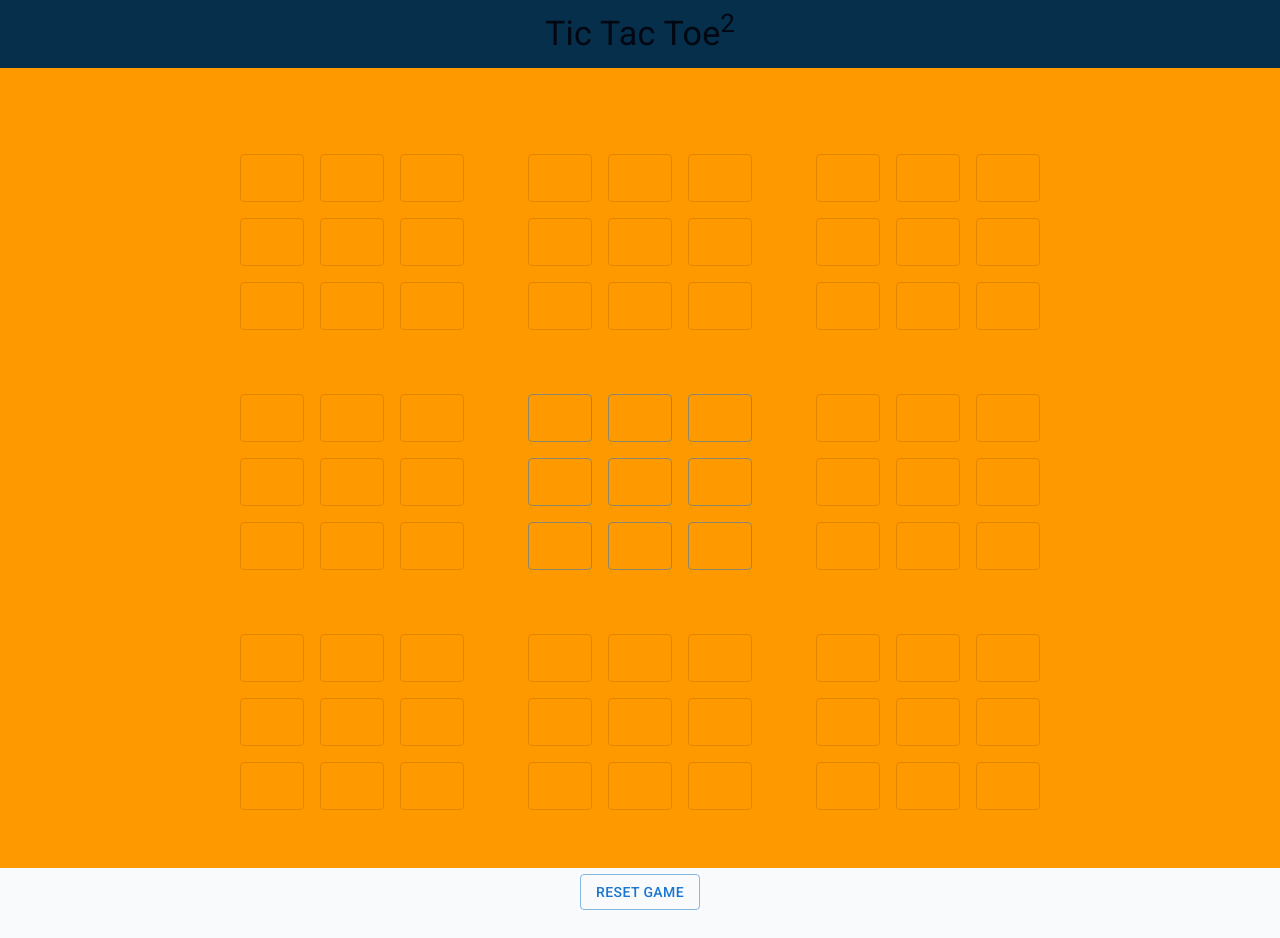
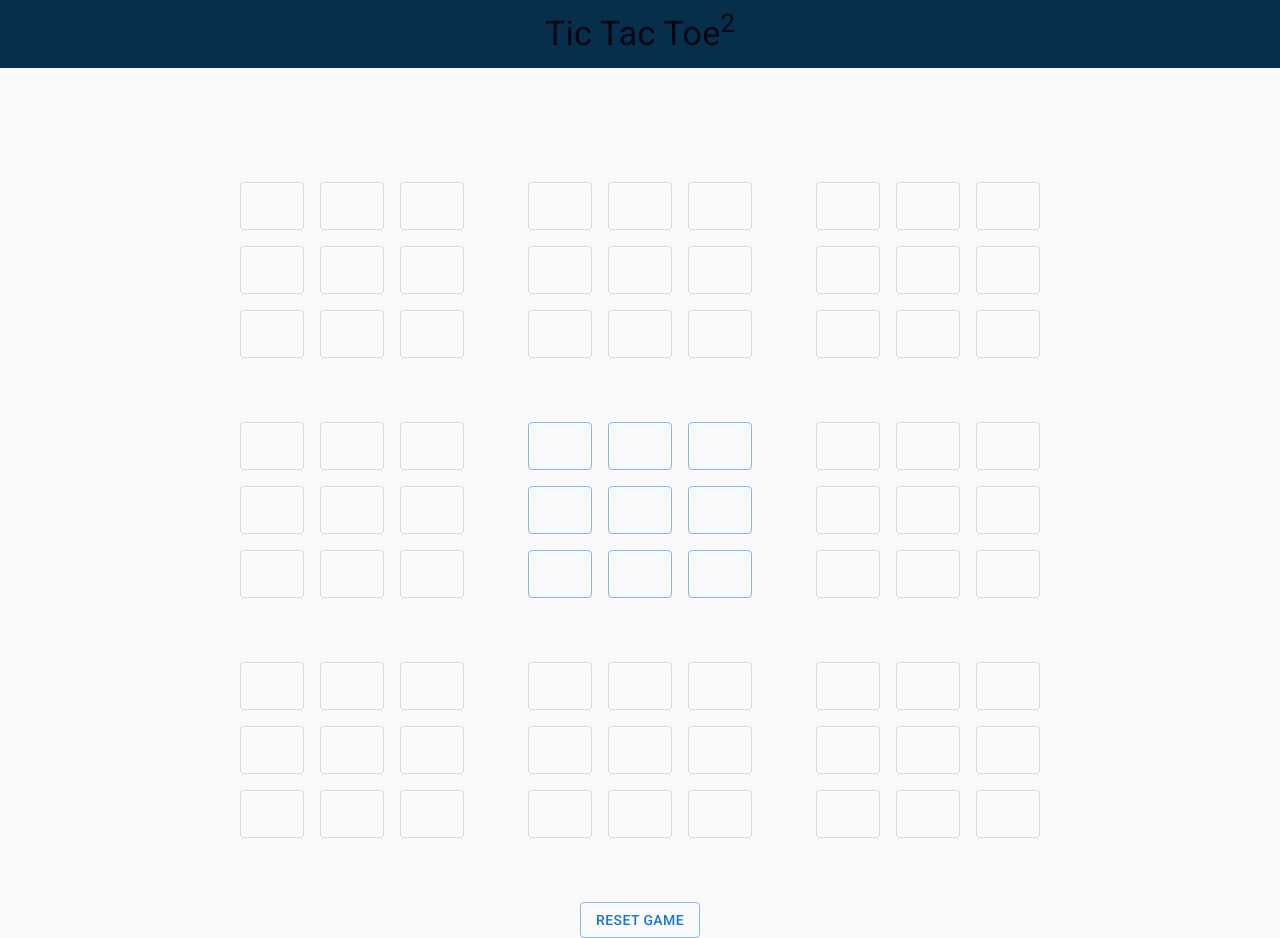
Before and after one commit to CubexsOne/TicTacToe-squared, a React (Vite) app in the folder frontend/: page /game/1 in a window 1280 px wide. Before the commit the page ends 910 px from the top, so only its background shows below. Built offline with nearby package versions, Linux system fonts and the light colour scheme; some icons are missing.

Commit message:
Fix elements with z-index and remove scrollbar

```diff
--- a/frontend/src/app.tsx
+++ b/frontend/src/app.tsx
@@ -7,7 +7,7 @@ export const App: FC = () => {
 	return (
 		<>
 			<Navbar />
-			<main className="mx-auto h-screen max-w-7xl bg-amber-500">
+			<main className="z-1 mx-auto h-screen max-w-7xl pt-24">
 				<Routes>
 					<Route path="/" element={<Navigate to="/game" replace />} />
 					<Route path="/game" element={<CreateGame />} />
--- a/frontend/src/components/navbar/Navbar.tsx
+++ b/frontend/src/components/navbar/Navbar.tsx
@@ -11,7 +11,7 @@ export const Navbar: FC = () => {
 	const isCreateGame = pathname === `/${gameRoutes.createGame.path}`
 
 	return (
-		<nav className="w-full bg-sky-950">
+		<nav className="fixed top-0 right-0 left-0 z-100 w-full bg-sky-950">
 			<div className="mx-auto flex max-w-7xl items-center justify-between px-4 py-2">
 				<BackButton visible={!isCreateGame} />
 				<Typography variant="h4">
```
